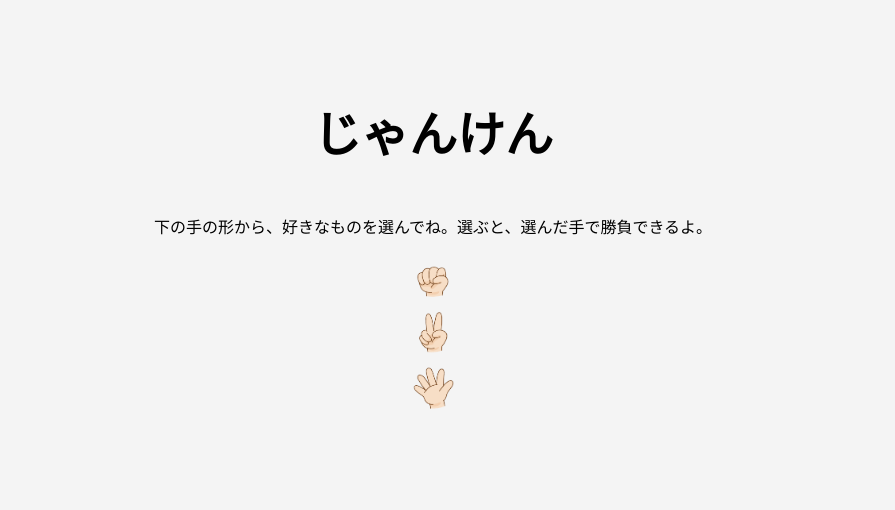
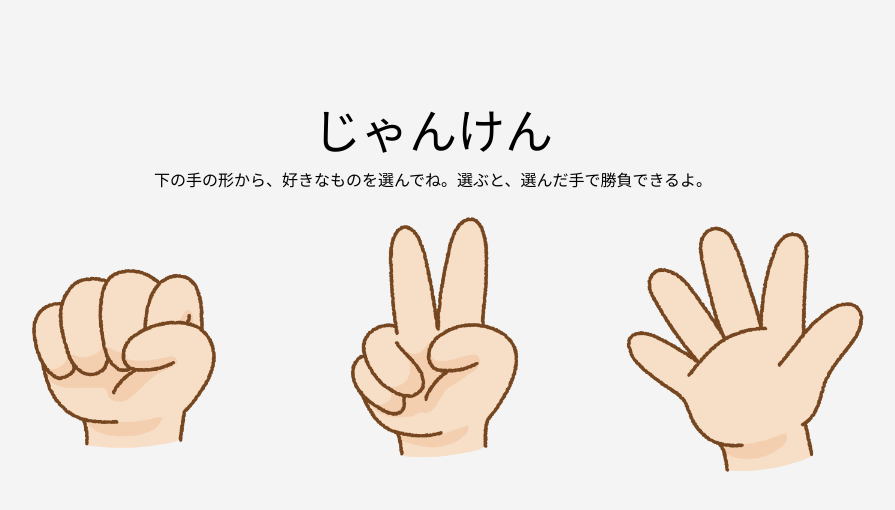
Before and after one commit to CA01971164/janken, a Next.js app: page /selection in a window 1280 px wide. Shown: the top 510 px of the page, without its empty margins (207-1102 px from the left). Built offline with nearby package versions, Linux system fonts and the light colour scheme.

Commit message:
update UI

```diff
--- a/src/app/computer/page.tsx
+++ b/src/app/computer/page.tsx
@@ -14,7 +14,7 @@ function computer() {
   let selectionImage = jank[num];
 
   const DisplayImage: React.FC<{ src: string }> = ({ src }) => {
-    return <Image src={src} alt="computerChoice" width={50} height={50} />;
+    return <Image src={src} alt="computerChoice" width={300} height={300} />;
   };
 
   // クエリパラメタから、データを取得
@@ -67,7 +67,7 @@ function computer() {
   };
 
   const Result: React.FC = () => {
-    return <div>{message}</div>;
+    return <div className="my-32 text-5xl">{message}</div>;
   };
 
   useEffect(() => {
--- a/src/app/globals.css
+++ b/src/app/globals.css
@@ -1,3 +1,7 @@
+@tailwind base;
+@tailwind components;
+@tailwind utilities;
+
 body {
   display: flex;
   flex-direction: column;
--- a/src/app/page.tsx
+++ b/src/app/page.tsx
@@ -4,10 +4,10 @@ import "./globals.css";
 export default function Home() {
   return (
     <>
-      <h1>★ジャンケンゲーム★</h1>
+      <h1 className="text-5xl">★ジャンケンゲーム★</h1>
 
       <Link href="/explanation">
-        <button>start</button>
+        <button className="btn ">start</button>
       </Link>
     </>
   );
--- a/src/app/selection/page.tsx
+++ b/src/app/selection/page.tsx
@@ -8,15 +8,17 @@ function selection() {
       <p>
         下の手の形から、好きなものを選んでね。選ぶと、選んだ手で勝負できるよ。
       </p>
+      <div className="grid grid-cols-3 gap-2">
         <Link href={{ pathname: "/computer", query: { choice: "rock" } }}>
-        <Image src="/rock.png" alt="rock" width={50} height={50} />
+          <Image src="/rock.png" alt="rock" width={300} height={300} />
         </Link>
         <Link href={{ pathname: "/computer", query: { choice: "scissors" } }}>
-        <Image src="/scissors.png" alt="scissors" width={50} height={50} />
+          <Image src="/scissors.png" alt="scissors" width={300} height={300} />
         </Link>
         <Link href={{ pathname: "/computer", query: { choice: "paper" } }}>
-        <Image src="/paper.png" alt="paper" width={50} height={50} />
+          <Image src="/paper.png" alt="paper" width={300} height={300} />
         </Link>
+      </div>
     </>
   );
 }
```
Lines whose indentation alone changed are shown as unchanged.
